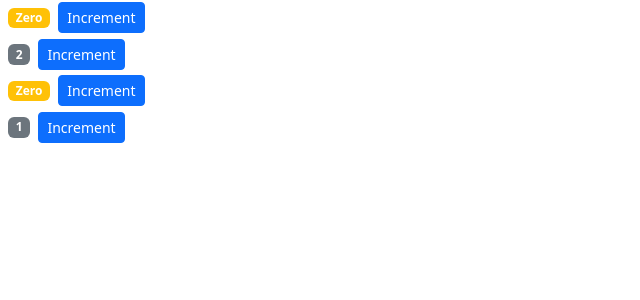
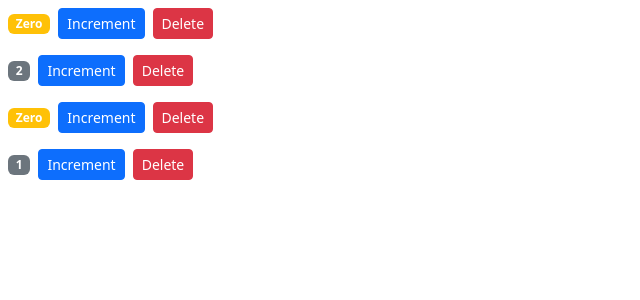
Before and after one commit to MohsenKarimi71/react-crud, a React (Create React App) app: page / in a window 1280 px wide. Shown: the top 300 px of the page, without its empty margins (0-640 px from the left). Built offline with nearby package versions, Linux system fonts and the light colour scheme.

Commit message:
feat: Add delete functionality for Counter component

```diff
--- a/src/components/counter.jsx
+++ b/src/components/counter.jsx
@@ -1,7 +1,7 @@
 import React, { useState } from "react";
 
 function Counter(props) {
-  const [value, setValue] = useState(props.value);
+  const [value, setValue] = useState(props.counter.value);
 
   const getBadgeClasses = () => {
     return "m-2 badge bg-".concat(value > 0 ? "secondary" : "warning");
@@ -18,8 +18,14 @@ function Counter(props) {
   return (
     <div>
       <span className={getBadgeClasses()}>{formatValue()}</span>
-      <button className="btn btn-primary btn-sm" onClick={handleIncrement}>
+      <button onClick={handleIncrement} className="btn btn-primary btn-sm">
         Increment
+      </button>
+      <button
+        onClick={() => props.onDelete(props.counter.id)}
+        className="btn btn-danger btn-sm m-2"
+      >
+        Delete
       </button>
     </div>
   );
--- a/src/components/counters.jsx
+++ b/src/components/counters.jsx
@@ -1,17 +1,25 @@
-import React from "react";
+import React, { useState } from "react";
 import Counter from "./counter";
 
 function Counters() {
-  const counters = [
+  const [counters, setCounters] = useState([
     { id: 1, value: 0 },
     { id: 2, value: 2 },
     { id: 3, value: 0 },
     { id: 4, value: 1 },
-  ];
+  ]);
+
+  const handleDelete = (counterId) => {
+    setCounters(counters.filter((c) => c.id !== counterId));
+  };
   return (
     <div>
       {counters.map((counter) => (
-        <Counter key={counter.id} value={counter.value} selected></Counter>
+        <Counter
+          key={counter.id}
+          counter={counter}
+          onDelete={handleDelete}
+        ></Counter>
       ))}
     </div>
   );
```
